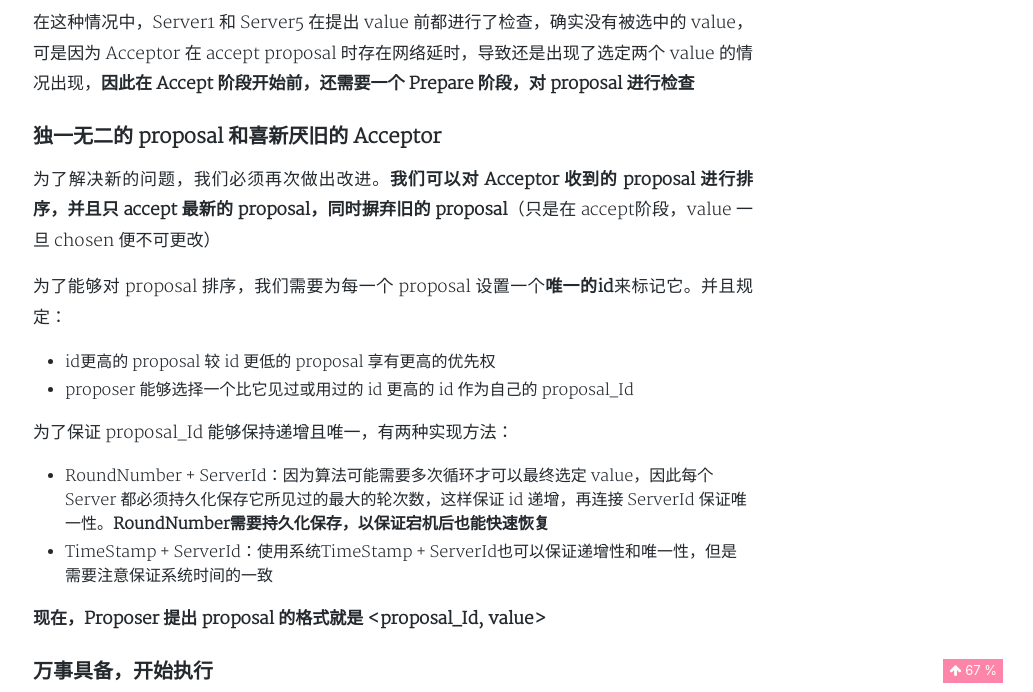
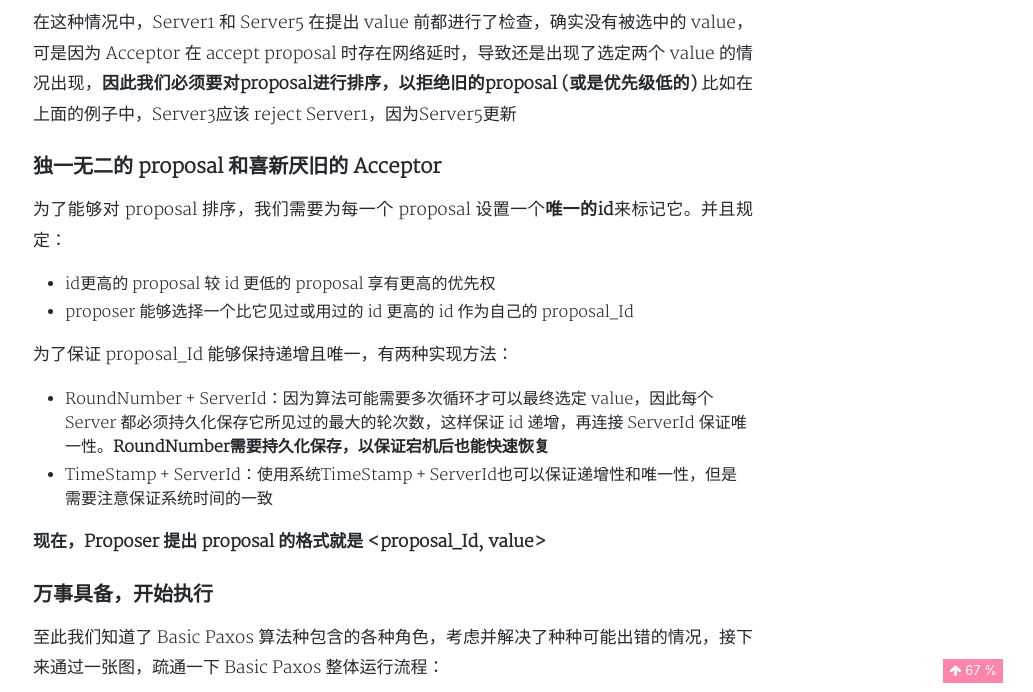
Before and after one commit to WhataNerb/WhataNerb.github.io, a Jekyll site: the page built from _posts/2019-10-27-Paxos.md, in a window 1280 px wide and 900 px high, scrolled down 5210 px, cut to the strip 187-879 px from the top of the window. Shown: the whole strip, without its empty margins (247-1280 px from the left). Built offline with Jekyll 4.4.1, drawn with Linux system fonts in a browser that asks for light colours; nearby versions of some CDN libraries; emoji names are drawn with the system emoji font; some web fonts are replaced; comment, search, counter and statistics services are not loaded.

Commit message:
修改Paxos文章的问题

```diff
--- a/_posts/2019-10-27-Paxos.md
+++ b/_posts/2019-10-27-Paxos.md
@@ -116,13 +116,12 @@ Paxos 是一个民主的算法，遵循**少数服从多数**的原则。**当
 
 至此，我们似乎已经做足了准备，可惜，这样的系统还是存在缺陷，如下：
 
-![在这里插入图片描述](https://img-blog.csdnimg.cn/20191027122732241.jpg?x-oss-process=image/watermark,type_ZmFuZ3poZW5naGVpdGk,shadow_10,text_aHR0cHM6Ly9ibG9nLmNzZG4ubmV0L2JhaWR1XzMyMDQ1MjAx,size_16,color_FFFFFF,t_70)
+![在这里插入图片描述](https://img-blog.csdnimg.cn/20200423171252548.jpg?x-oss-process=image/watermark,type_ZmFuZ3poZW5naGVpdGk,shadow_10,text_aHR0cHM6Ly9ibG9nLmNzZG4ubmV0L2JhaWR1XzMyMDQ1MjAx,size_16,color_FFFFFF,t_70)
 
-在这种情况中，Server1 和 Server5 在提出 value 前都进行了检查，确实没有被选中的 value，可是因为 Acceptor 在 accept proposal 时存在网络延时，导致还是出现了选定两个 value 的情况出现，**因此在 Accept 阶段开始前，还需要一个 Prepare 阶段，对 proposal 进行检查**
+在这种情况中，Server1 和 Server5 在提出 value 前都进行了检查，确实没有被选中的 value，可是因为 Acceptor 在 accept proposal 时存在网络延时，导致还是出现了选定两个 value 的情况出现，**因此我们必须要对proposal进行排序，以拒绝旧的proposal (或是优先级低的)**
+比如在上面的例子中，Server3应该 reject Server1，因为Server5更新
 
 ### 独一无二的 proposal 和喜新厌旧的 Acceptor
-
-为了解决新的问题，我们必须再次做出改进。**我们可以对 Acceptor 收到的 proposal 进行排序，并且只 accept 最新的 proposal，同时摒弃旧的 proposal**（只是在 accept阶段，value 一旦 chosen 便不可更改）
 
 为了能够对 proposal 排序，我们需要为每一个 proposal 设置一个**唯一的id**来标记它。并且规定：
 
@@ -140,7 +139,7 @@ Paxos 是一个民主的算法，遵循**少数服从多数**的原则。**当
 
 至此我们知道了 Basic Paxos 算法种包含的各种角色，考虑并解决了种种可能出错的情况，接下来通过一张图，疏通一下 Basic Paxos 整体运行流程：
 
-![在这里插入图片描述](https://img-blog.csdnimg.cn/20191027122750865.jpg?x-oss-process=image/watermark,type_ZmFuZ3poZW5naGVpdGk,shadow_10,text_aHR0cHM6Ly9ibG9nLmNzZG4ubmV0L2JhaWR1XzMyMDQ1MjAx,size_16,color_FFFFFF,t_70)
+![在这里插入图片描述](https://img-blog.csdnimg.cn/20200423171810448.jpg?x-oss-process=image/watermark,type_ZmFuZ3poZW5naGVpdGk,shadow_10,text_aHR0cHM6Ly9ibG9nLmNzZG4ubmV0L2JhaWR1XzMyMDQ1MjAx,size_16,color_FFFFFF,t_70)
 
 **为保证算法正确运行，Acceptors必须将 minProposal, acceptedProposal, acceptedValue持久化保存到本地**
 
```
